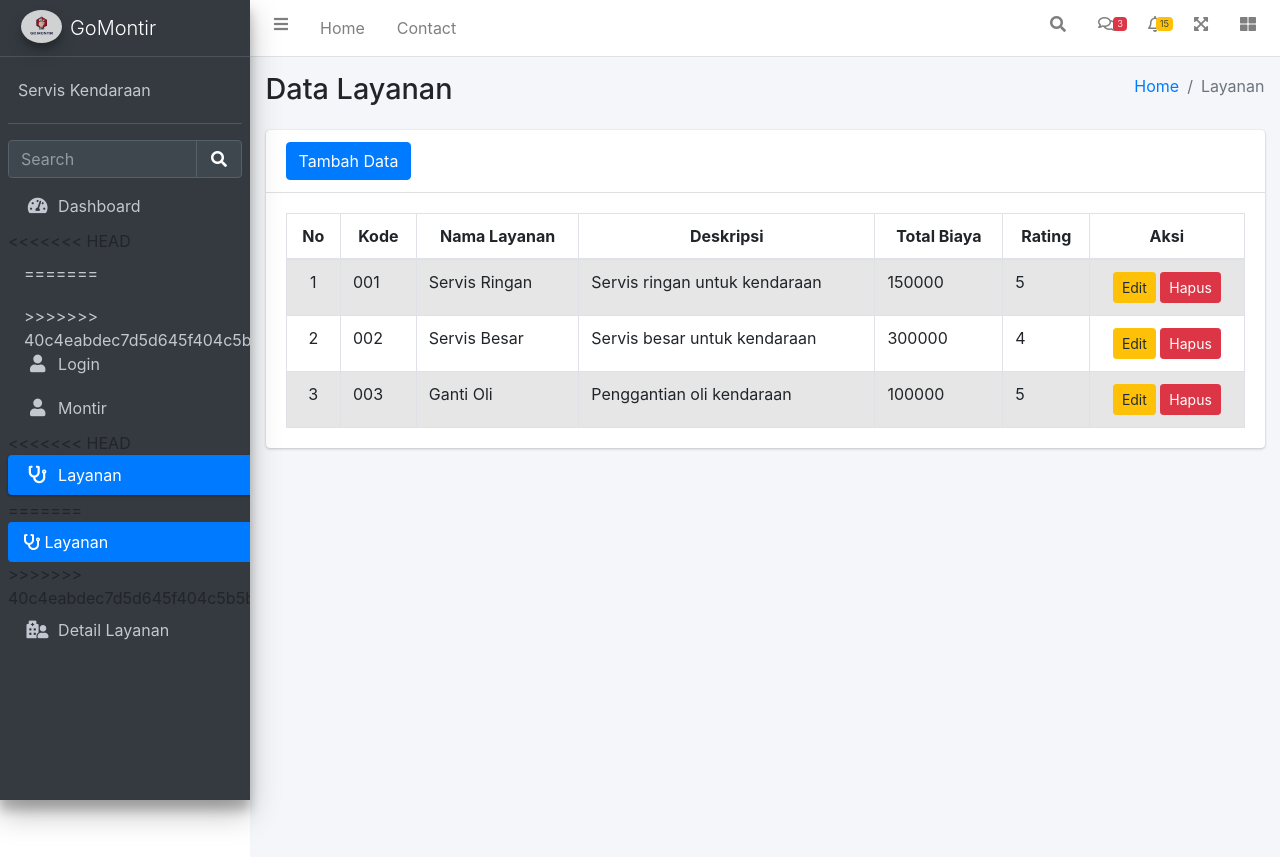
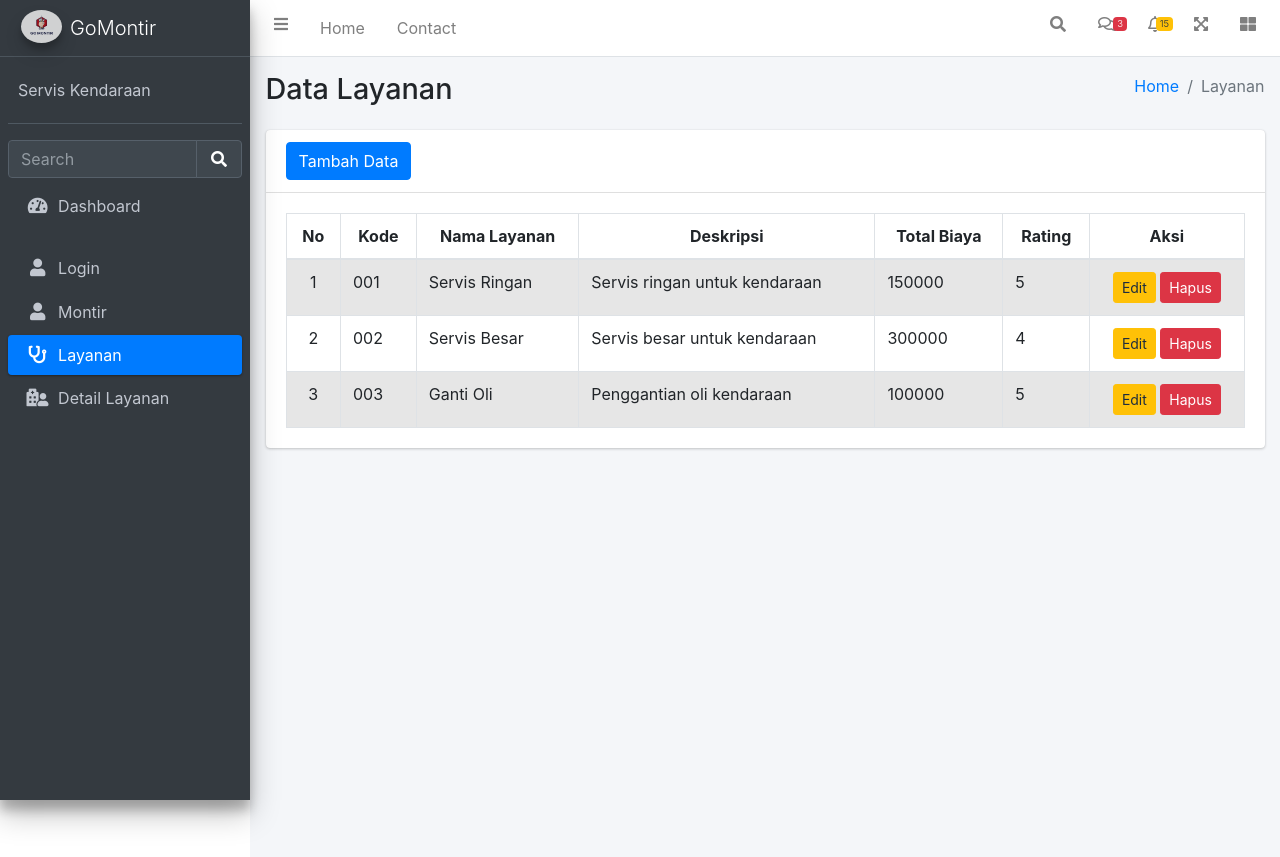
Before and after one commit to ShifaFzyh/projek_uts_pweb2_servis_kendaraan, a PHP site: page /index.php?url=layanan in a window 1280 px wide. Run offline with PHP 8.4, Linux system fonts and the light colour scheme; data comes from the database, SQL or seed files in the repository; some libraries are stand-ins or nearby versions.

Commit message:
change navbar

```diff
--- a/dbservis/Controllers/Montir.php
+++ b/dbservis/Controllers/Montir.php
@@ -1,5 +1,5 @@
 <?php
-require_once __DIR__ . '/../Config/DB.php';
+require_once _DIR_ . '/../Config/DB.php';
 
 class Montir
 {
--- a/dbservis/Layouts/navbar.php
+++ b/dbservis/Layouts/navbar.php
@@ -200,11 +200,8 @@
                     </a>
                 </li>
                 <li class="nav-item">
-<<<<<<< HEAD
                     <a href="?url=login" class="nav-link <?php if($file == 'login') echo 'active' ?>">
-=======
                     <a href="?url=dbservis\templates\examples\login.html" class="nav-link <?php if($file == 'dbservis\templates\examples\login.html') echo 'active' ?>">
->>>>>>> 40c4eabdec7d5d645f404c5b5b48bd85b22d6eec
                         <i class="nav-icon fas fa-user"></i>
                         <p>
                            Login
@@ -220,7 +217,6 @@
                     </a>
                 </li>
                 <li class="nav-item">
-<<<<<<< HEAD
                     <a href="?url=layanan" class="nav-link <?php if($file == 'layanan') echo 'active' ?>">
                         <i class="nav-icon fas fa-stethoscope"></i>
                         <p>
@@ -228,15 +224,6 @@
                         </p>
                     </a>
                 </li>
-=======
-    <a href="?url=layanan" class="nav-link <?php if($file == 'layanan') echo 'active' ?>">
-        <i class="nav-icon fas fa-stethoscope"></i>
-        <p>
-           Layanan
-        </p>
-    </a>
-</li>
->>>>>>> 40c4eabdec7d5d645f404c5b5b48bd85b22d6eec
                 <li class="nav-item">
                     <a href="?url=periksa" class="nav-link <?php if($file == 'periksa') echo 'active' ?>">
                         <i class="nav-icon fas fa-hospital-user"></i>
```
Also changed, not shown: dbservis/views/montir.php (+3 -16 lines).
